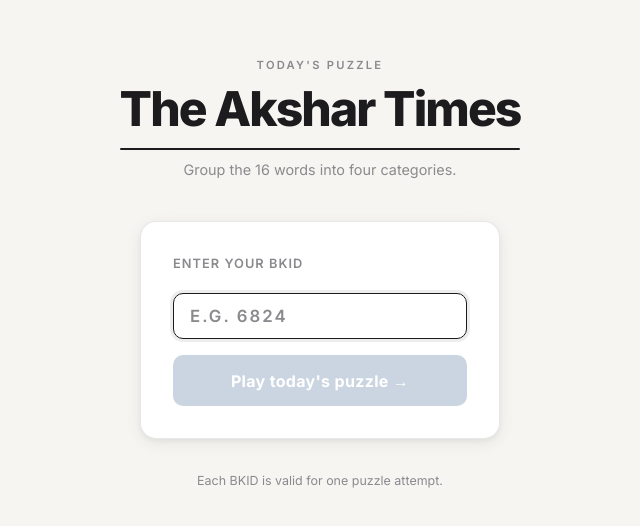
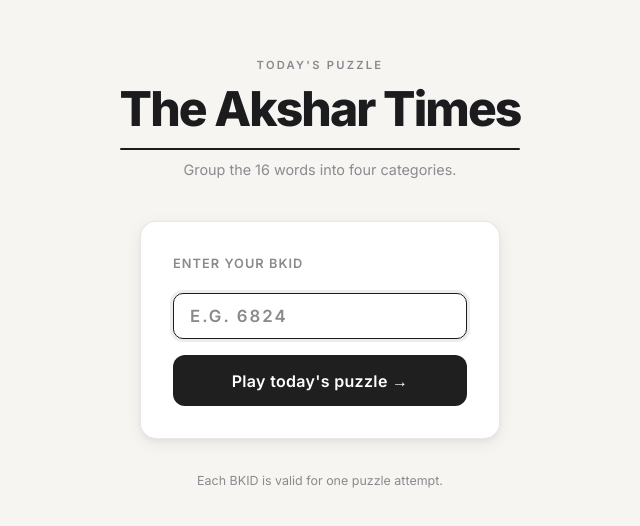
Before and after one commit to sharadrpatel/BKST_NYC, a Next.js app: page / in a window 1280 px wide. Shown: the part 126-652 px from the top of the page, without its empty margins (320-960 px from the left). Built offline with nearby package versions, Linux system fonts and the light colour scheme; no server answers.

Commit message:
Fix Buttom Color

```diff
--- a/src/app/globals.css
+++ b/src/app/globals.css
@@ -27,6 +27,10 @@
   --color-text-on-dark:     #FFFFFF;
   --color-border:           rgba(0, 0, 0, 0.09);
   --color-border-strong:    rgba(0, 0, 0, 0.18);
+  --color-btn-primary:      #1F1F1F;
+  --color-btn-primary-hover: #000000;
+  --color-btn-disabled:     #D6D3CE;
+  --color-btn-disabled-text: #8A8782;
   --color-error:            #C0392B;
   --color-error-bg:         #FEF2F2;
   --color-success:          #2E7D32;
@@ -298,15 +302,24 @@ button {
    ============================================================ */
 
 .btn-login {
-  transition: opacity var(--transition), transform var(--transition-fast);
+  transition: background var(--transition), transform var(--transition-fast), box-shadow var(--transition-fast);
 }
 
-.btn-login:hover {
-  opacity: 0.88;
+.btn-login:hover:not(:disabled) {
+  background: var(--color-btn-primary-hover) !important;
+  transform: translateY(-1px);
+  box-shadow: 0 4px 12px rgba(0, 0, 0, 0.18);
 }
 
-.btn-login:active {
+.btn-login:active:not(:disabled) {
   transform: scale(0.98);
+  box-shadow: none;
+}
+
+.btn-login:disabled {
+  background: var(--color-btn-disabled) !important;
+  color: var(--color-btn-disabled-text) !important;
+  cursor: not-allowed;
 }
 
 /* ============================================================
--- a/src/app/page.tsx
+++ b/src/app/page.tsx
@@ -143,11 +143,11 @@ export default async function LoginPage({ searchParams }: Props) {
             className="btn-login"
             style={{
               padding: "0.85rem",
-              borderRadius: "var(--radius)",
+              borderRadius: "var(--radius-md)",
               border: "none",
-              background: "var(--color-card-selected)",
+              background: "var(--color-btn-primary)",
               color: "var(--color-text-on-dark)",
-              fontWeight: 700,
+              fontWeight: 600,
               fontSize: "1rem",
               cursor: "pointer",
               letterSpacing: "0.02em",
```
Also changed, not shown: src/components/ui/SystemButton.tsx (+8 -2 lines).
